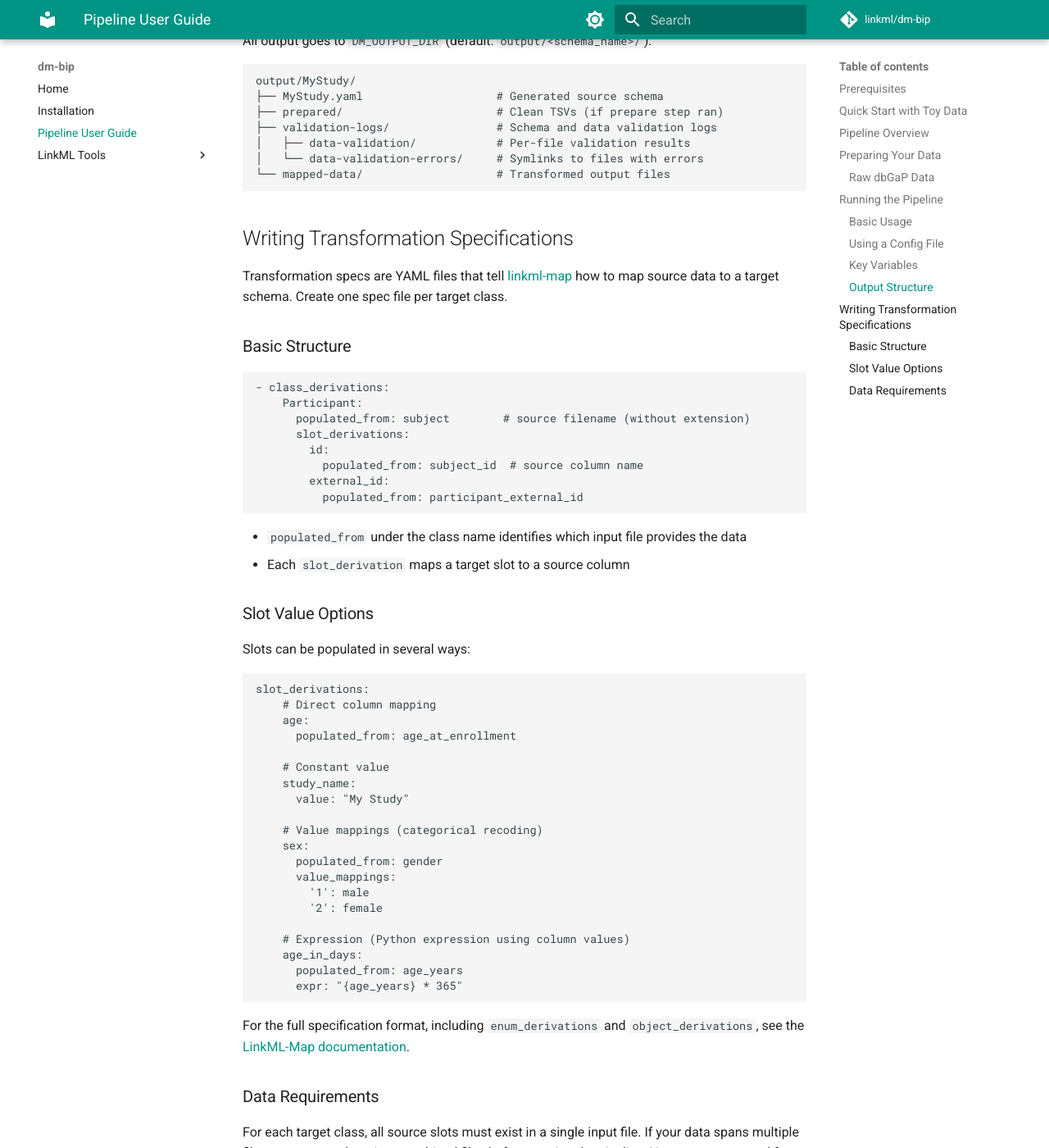
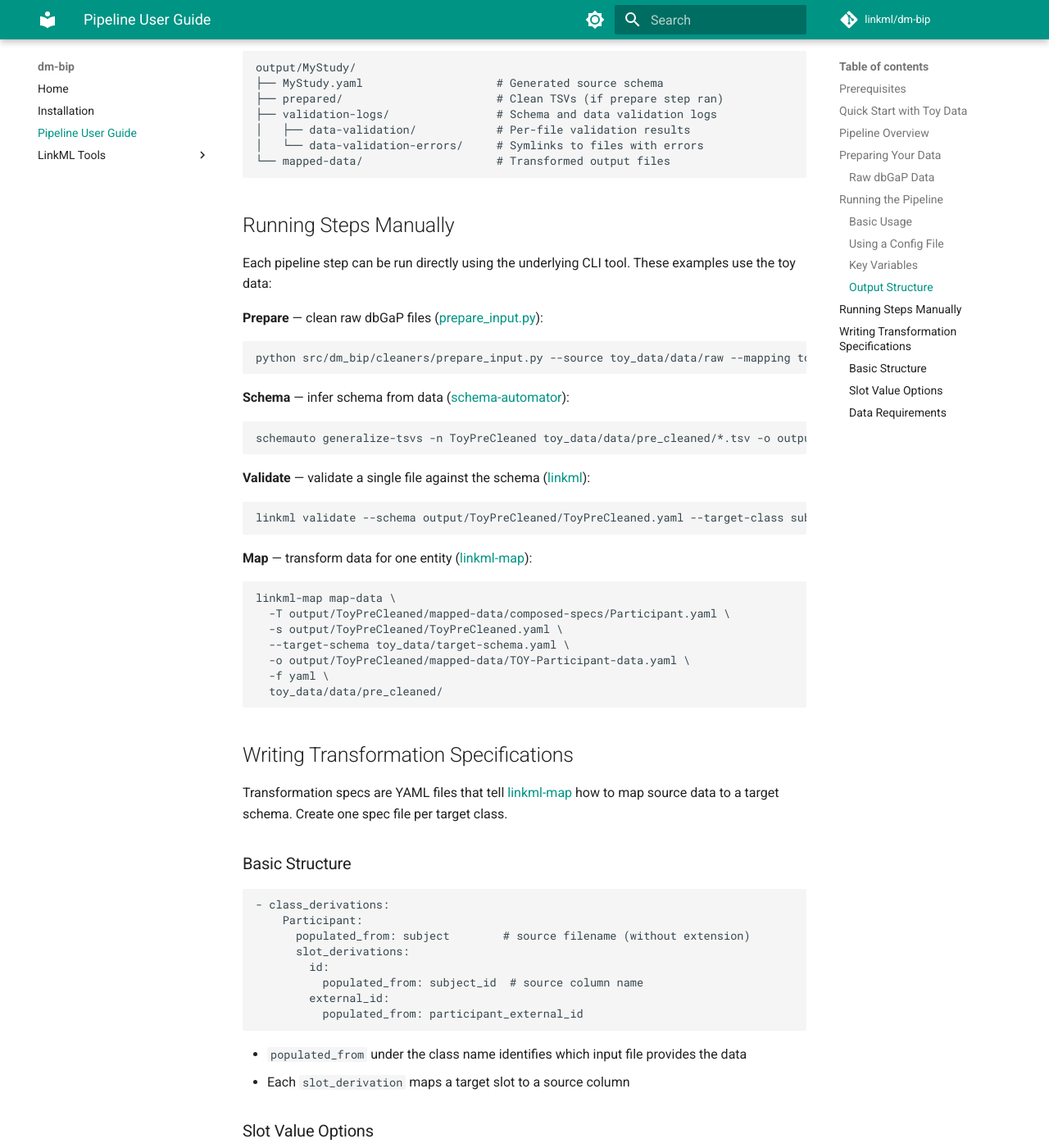
Before and after one commit to linkml/dm-bip, an MkDocs documentation site: the page built from docs/pipeline_user_docs.md, in a window 1280 px wide and 1400 px high, scrolled down 2769 px. Shown: the whole window at 82% size. Built offline with MkDocs 1.6.1 and Material for MkDocs 9.7.7, drawn with Linux system fonts in a browser that asks for light colours; comment, search, counter and statistics services are not loaded; some of the changed text lies outside the part shown.

Commit message:
Add manual run reference section to pipeline user guide
Show the underlying CLI command for each pipeline step using toy data
examples, in a separate section from the pipeline overview.

````diff
--- a/docs/pipeline_user_docs.md
+++ b/docs/pipeline_user_docs.md
@@ -24,14 +24,12 @@ See `toy_data/README.md` for details on the toy dataset.
 
 ## Pipeline Overview
 
-The pipeline has four stages, orchestrated by `make`:
+The pipeline has four stages, orchestrated by `make`. Running `make pipeline` executes all applicable stages in order.
 
 1. **Prepare** (`make prepare-input`) — Clean raw input files: strip dbGaP metadata headers, filter tables by ID, output clean TSVs. Only runs when `DM_RAW_SOURCE` is set. *Skip this if your data is already clean TSV/CSV.*
 2. **Schema** (`make schema-create`) — Infer a source [LinkML](https://linkml.io/linkml/) schema from the data using [schema-automator](https://linkml.io/schema-automator/). Produces one class per file, one slot per column.
-3. **Validate** (`make validate-data`) — Validate each input file against the generated schema using `linkml validate`. Supports parallel execution (`make -j 4 validate-data`).
+3. **Validate** (`make validate-data`) — Validate each input file against the generated schema using [linkml validate](https://linkml.io/linkml/). Supports parallel execution (`make -j 4 validate-data`).
 4. **Map** (`make map-data`) — Transform data to a target schema using [linkml-map](https://linkml.io/linkml-map/) transformation specifications.
-
-Running `make pipeline` executes all applicable stages in order.
 
 ## Preparing Your Data
 
@@ -106,6 +104,36 @@ output/MyStudy/
 └── mapped-data/                    # Transformed output files
 ```
 
+## Running Steps Manually
+
+Each pipeline step can be run directly using the underlying CLI tool. These examples use the toy data:
+
+**Prepare** — clean raw dbGaP files ([prepare_input.py](https://github.com/linkml/dm-bip/blob/main/src/dm_bip/cleaners/prepare_input.py)):
+```bash
+python src/dm_bip/cleaners/prepare_input.py --source toy_data/data/raw --mapping toy_data/from_raw/specs --output output/ToyRaw/prepared
+```
+
+**Schema** — infer schema from data ([schema-automator](https://linkml.io/schema-automator/)):
+```bash
+schemauto generalize-tsvs -n ToyPreCleaned toy_data/data/pre_cleaned/*.tsv -o output/ToyPreCleaned/ToyPreCleaned.yaml
+```
+
+**Validate** — validate a single file against the schema ([linkml](https://linkml.io/linkml/)):
+```bash
+linkml validate --schema output/ToyPreCleaned/ToyPreCleaned.yaml --target-class subject toy_data/data/pre_cleaned/subject.tsv
+```
+
+**Map** — transform data for one entity ([linkml-map](https://linkml.io/linkml-map/)):
+```bash
+linkml-map map-data \
+  -T output/ToyPreCleaned/mapped-data/composed-specs/Participant.yaml \
+  -s output/ToyPreCleaned/ToyPreCleaned.yaml \
+  --target-schema toy_data/target-schema.yaml \
+  -o output/ToyPreCleaned/mapped-data/TOY-Participant-data.yaml \
+  -f yaml \
+  toy_data/data/pre_cleaned/
+```
+
 ## Writing Transformation Specifications
 
 Transformation specs are YAML files that tell [linkml-map](https://linkml.io/linkml-map/) how to map source data to a target schema. Create one spec file per target class.
````
